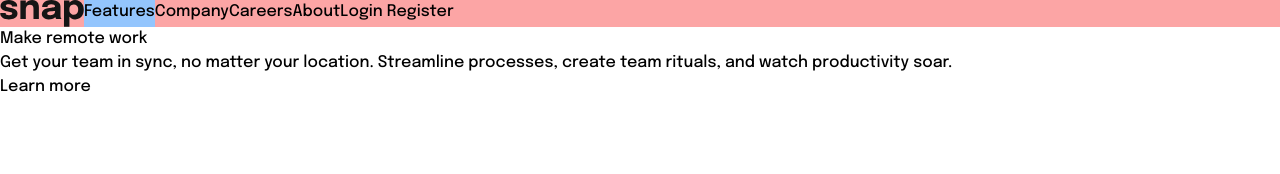
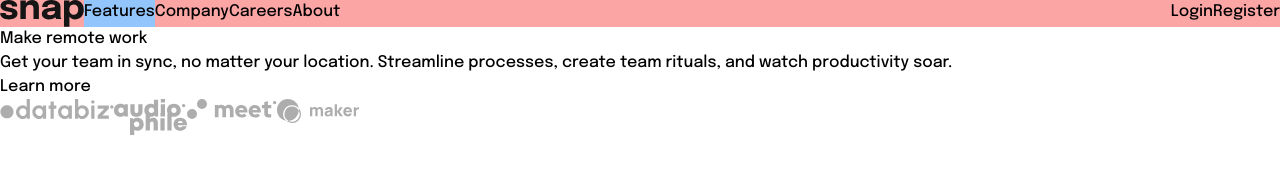
Before and after one commit to lilKriT/snap-intro-section, a website: page index.html in a window 1280 px wide. Drawn offline with Linux system fonts and the light colour scheme.

Commit message:
More work.

```diff
--- a/index.html
+++ b/index.html
@@ -28,13 +28,16 @@
   <body>
     <header class="bg-red-300 flex">
       <img src="./images/logo.svg" alt="" />
-      <menu class="flex"
+      <menu class="flex grow"
         ><li class="bg-blue-300">Features</li>
         <li>Company</li>
         <li>Careers</li>
         <li>About</li></menu
       >
-      Login Register
+      <menu class="flex"
+        ><li><a href="#">Login</a></li>
+        <li><a href="#">Register</a></li></menu
+      >
     </header>
     <main>
       <h1>Make remote work</h1>
@@ -43,6 +46,12 @@
         create team rituals, and watch productivity soar.
       </p>
       <a href="#">Learn more</a>
+      <ul class="flex">
+        <li><img src="./images/client-databiz.svg" alt="" /></li>
+        <li><img src="./images/client-audiophile.svg" alt="" /></li>
+        <li><img src="./images/client-meet.svg" alt="" /></li>
+        <li><img src="./images/client-maker.svg" alt="" /></li>
+      </ul>
     </main>
   </body>
 </html>
```
Also changed, not shown: dist/output.css.
